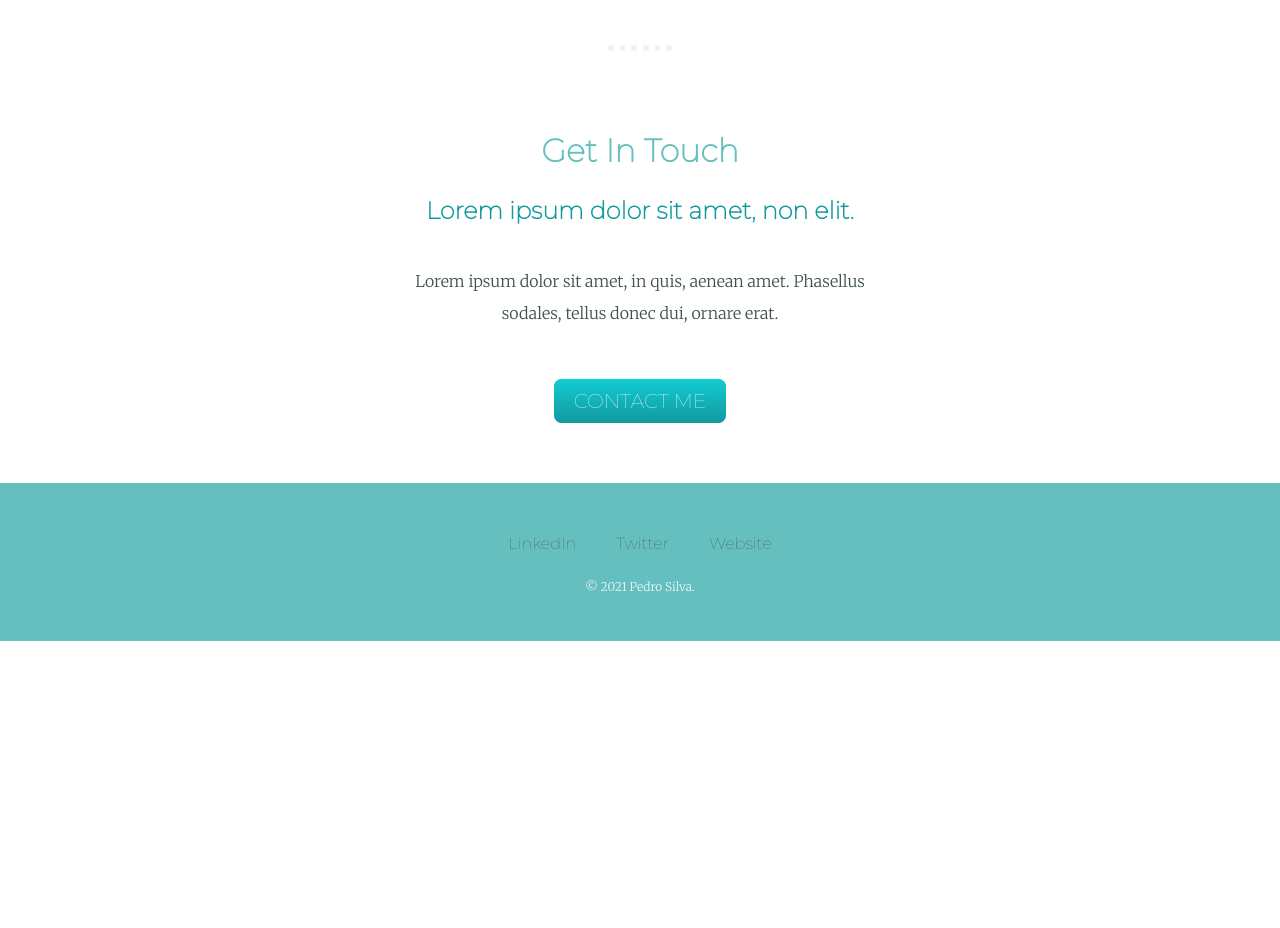
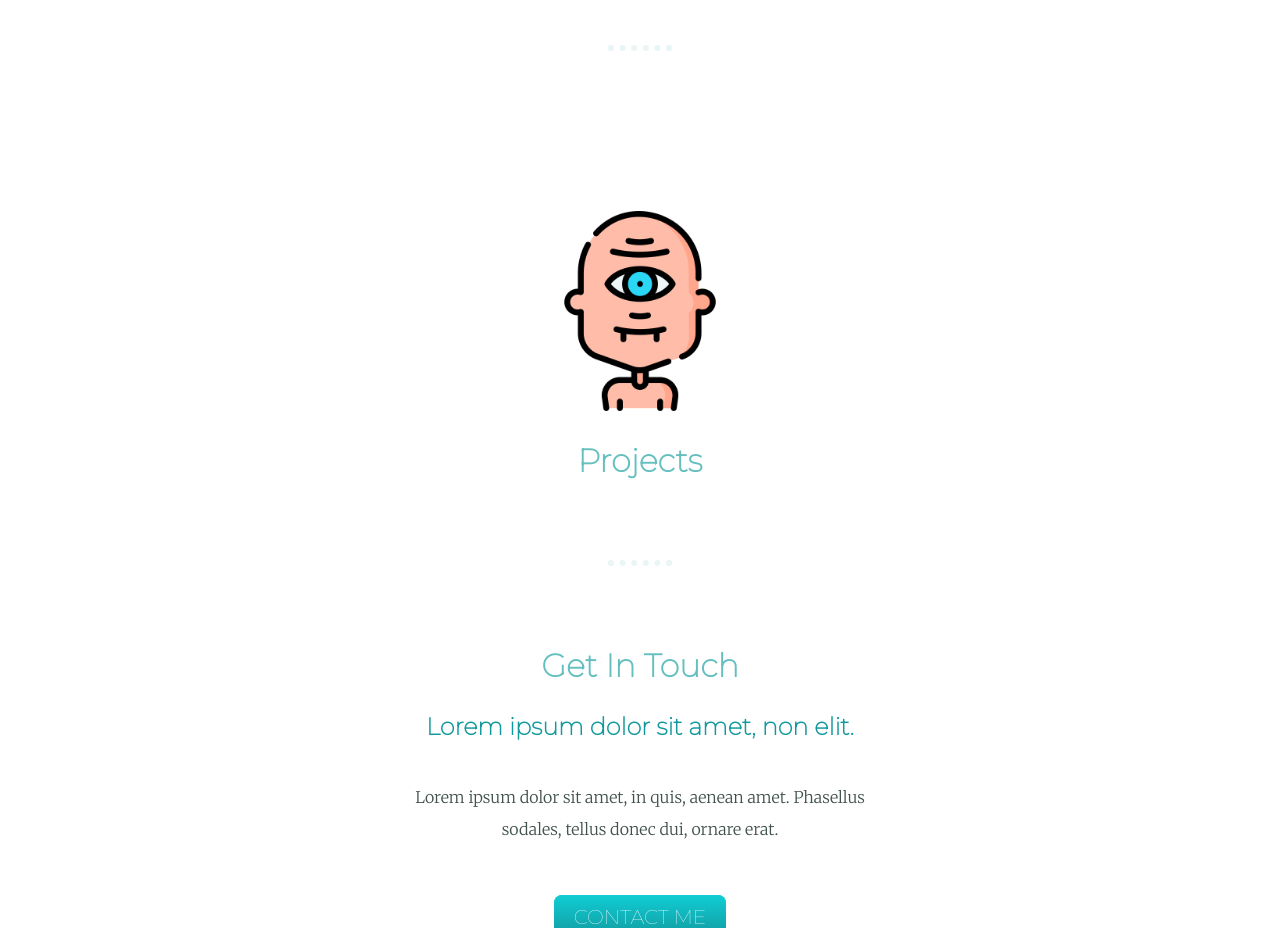
Before and after one commit to JustSilva/WebCV, a React (Create React App) app: page / in a window 1280 px wide. Shown: the part 2000-2928 px from the top of the page. Before the commit the page ends 2641 px from the top, so only its background shows below. Built offline with nearby package versions, Linux system fonts and the light colour scheme.

Commit message:
Add project Contain

```diff
--- a/src/components/App.jsx
+++ b/src/components/App.jsx
@@ -5,6 +5,7 @@ import TopDiv from "./TopDiv";
 import Footer from "./Footer";
 import Contact from "./Contact";
 import Header from "./Header";
+import Projects from "./Projects";
 
 function App() {
    return <div>
@@ -12,6 +13,7 @@ function App() {
        <TopDiv />
        <Introduction />
        <Skills />
+        <Projects />
        <Contact />
        <Footer />
     </div>
--- /dev/null
+++ b/src/components/Projects.jsx
@@ -0,0 +1,11 @@
+import React from "react";
+
+function Projects() {
+    return <div class="profile">
+        <img class="cyclops" src="images/cyclops.png" alt="cyclops" width="200px"></img>
+        <h2>Projects</h2>
+    <hr></hr>
+    </div>
+}
+
+export default Projects;
```
